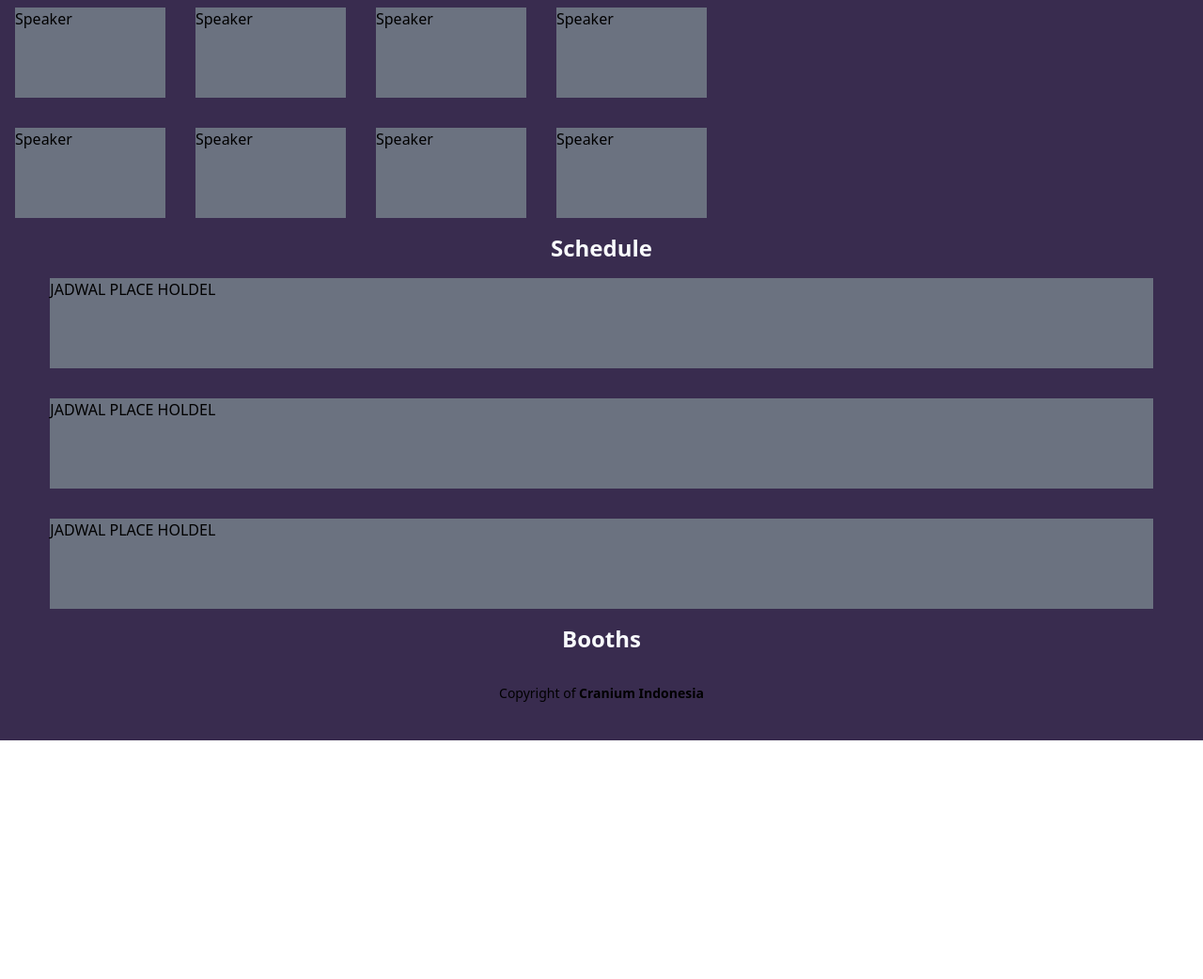
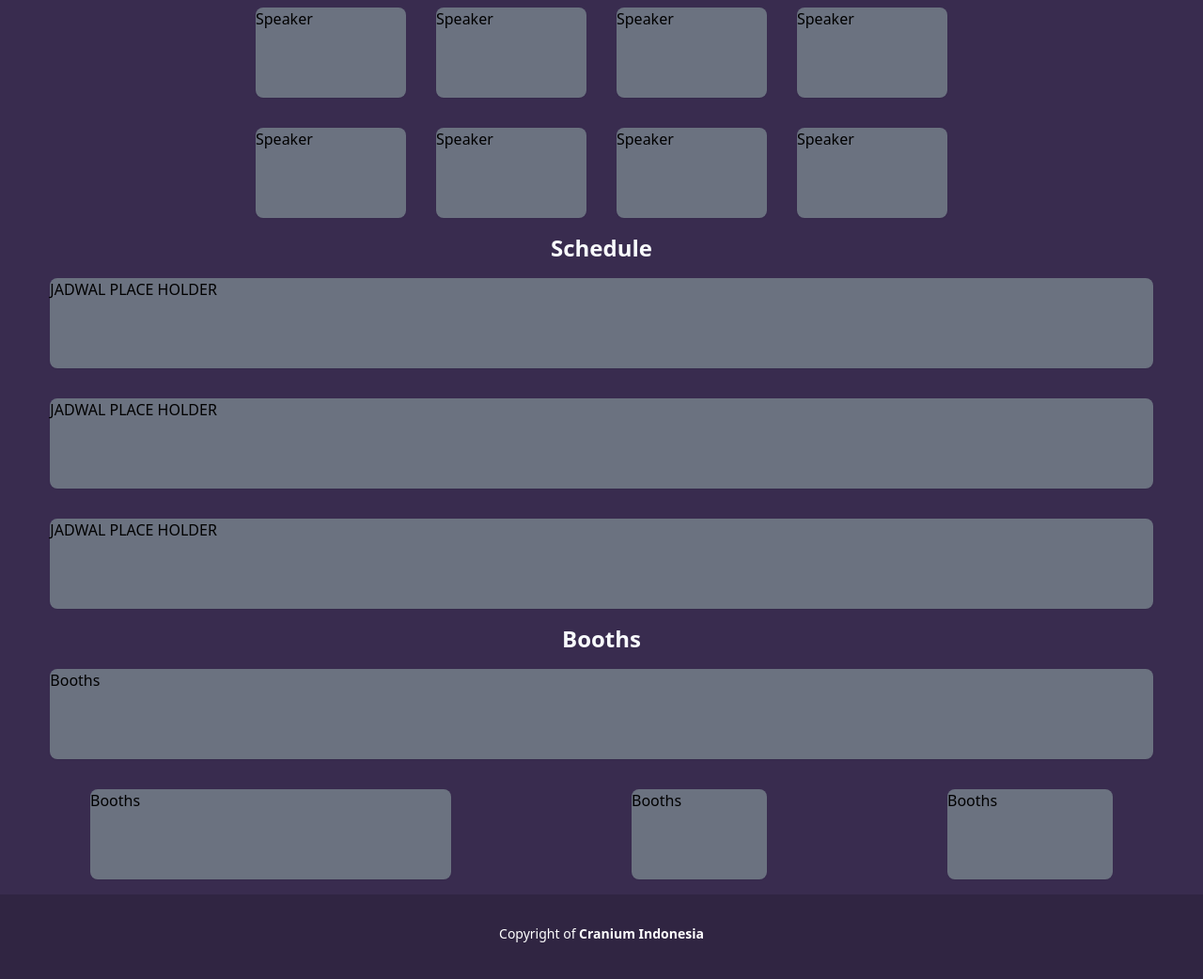
Before and after one commit to Darren-34810/mockup-cr, a website: page src/eventlandingpage.html in a window 1280 px wide. Shown: the part 660-1702 px from the top of the page at 94% size. Before the commit the page ends 1448 px from the top, so only its background shows below. Drawn offline with nearby package versions, Linux system fonts and the light colour scheme.

Commit message:
Penambahan sama Booth dan Minor Change

```diff
--- a/src/eventlandingpage.html
+++ b/src/eventlandingpage.html
@@ -13,35 +13,37 @@
         theme: {
           extend: {
             spacing: {
-              13: '3.25rem',
+              13: '3.25rem'
             },
             fontFamily: {
               inter: ['Inter']
             },
             colors: {
-              jandamuda : '#392c4f'
+              jandamuda : '#392c4f',
+              dewasa : '#302542'
 
             }
           },
         },
       };
     </script>
+
     <title>Document</title>
     <!-- <style type="text/tailwindcss">
         *{
             border : 1px solid red;
          }
-    </style> -->
+    </style>   -->
 
 </head>
 <body>
-    <nav class="bg-jandamuda shadow-lg">
+    <nav class="bg-dewasa shadow-lg">
 		<div class="max-w-6xl mx-auto px-4">
 			<div class="flex justify-between">
 				<div class="flex space-x-7">
                     <div>
                         <a href="#" class="flex items-center py-4 px-2">
-                        <span class="font-semibold text-gray-500 text-lg">Cranium</span>
+                        <span class="font-semibold text-white text-lg">Cranium</span>
                         </a>
                     </div>
                 </div>
@@ -50,17 +52,16 @@
     </nav>
 
     <!-- bagian atas -->
-
     <section class="flex flex-row bg-jandamuda">
 
        <div class="flex-auto ml-auto mt-0 w-96 h-80">
-        <div class="mx-4 my-5 h-56 bg-gray-500">
+        <div class="mx-4 my-5 h-56 shadow-sm bg-gray-500 rounded-lg">
           SCHEDULE PLACING
         </div>
        </div>
 
        <div class=" flex-auto ml-auto mt-0 w-96 h-80">
-          <div class="mx-4 my-4 h-60 bg-white">
+          <div class="mx-4 my-4 h-60 shadow-sm bg-white rounded-lg">
             Asset
           </div>
         </div>
@@ -74,7 +75,7 @@
         <p>Lorem ipsum dolor sit amet consectetur adipisicing elit. Ex, dolore!</p>
       </div>
       <div class=" flex-auto ml-auto mt-0 w-96 h-60">
-        <div class="mx-4 my-4 w-40 h-48 bg-white">
+        <div class="mx-4 my-4 w-40 h-48 shadow-sm bg-white rounded-lg">
           Person Card
         </div>
       </div>
@@ -84,63 +85,79 @@
     <div class="mx-auto text-center px-8 bg-jandamuda">
       <p class="text-slate-50 text-2xl font-bold">Speaker</p>
     </div>
-    <section class=" mx-auto items-center flex flex-row  bg-jandamuda">
-          <div class="mx-4 items-center w-40 h-24 bg-gray-500">
+    <section class="flex flex-row justify-center bg-jandamuda">
+          <div class="mx-4 my-4 items-center w-40 h-24 shadow-sm bg-gray-500 rounded-lg">
             Speaker
           </div>
-          <div class="mx-4 my-4 items-center w-40 h-24 bg-gray-500">
+          <div class="mx-4 my-4 items-center w-40 h-24 shadow-sm bg-gray-500 rounded-lg">
             Speaker
           </div>
-          <div class="mx-4 my-4 items-center w-40 h-24 bg-gray-500">
+          <div class="mx-4 my-4 items-center w-40 h-24 shadow-sm bg-gray-500 rounded-lg ">
             Speaker
           </div>
-          <div class="mx-4 my-4 items-center w-40 h-24 bg-gray-500">
+          <div class="mx-4 my-4 items-center w-40 h-24 shadow-sm bg-gray-500 rounded-lg">
            Speaker
           </div>
     </section>
-    <section class="mx-auto flex flex-row  bg-jandamuda">
-      <div class="mx-4 my-4 items-center w-40 h-24 bg-gray-500">
+    <section class="flex flex-row justify-center  bg-jandamuda">
+          <div class="mx-4 my-4 items-center w-40 h-24 shadow-sm bg-gray-500 rounded-lg">
             Speaker
           </div>
-      <div class="mx-4 my-4 items-center w-40 h-24 bg-gray-500">
+          <div class="mx-4 my-4 items-center w-40 h-24 shadow-sm bg-gray-500 rounded-lg">
             Speaker
           </div>
-      <div class="mx-4 my-4 items-center w-40 h-24 bg-gray-500">
+          <div class="mx-4 my-4 items-center w-40 h-24 shadow-sm bg-gray-500 rounded-lg">
             Speaker
           </div>
-      <div class="mx-4 my-4 items-center w-40 h-24 bg-gray-500">
+          <div class="mx-4 my-4 items-center w-40 h-24 shadow-sm bg-gray-500 rounded-lg">
             Speaker
           </div>
     </section>
+
   <!-- bagian Jadwal -->
     <div class="mx-auto text-center px-8 bg-jandamuda">
       <p class="text-slate-50 text-2xl font-bold">Schedule</p>
     </div>
     <section class="flex flex-col  bg-jandamuda">
-      <div class="mx-auto  my-4 w-11/12 h-24 bg-gray-500">
-       JADWAL PLACE HOLDEL
+      <div class="mx-auto  my-4 w-11/12 h-24 shadow-sm bg-gray-500 rounded-lg">
+       JADWAL PLACE HOLDER
       </div>
-      <div class="mx-auto  my-4 w-11/12 h-24 bg-gray-500">
-        JADWAL PLACE HOLDEL
+      <div class="mx-auto  my-4 w-11/12 h-24 shadow-sm bg-gray-500 rounded-lg">
+        JADWAL PLACE HOLDER
        </div>
-       <div class="mx-auto  my-4 w-11/12 h-24 bg-gray-500">
-        JADWAL PLACE HOLDEL
+       <div class="mx-auto  my-4 w-11/12 h-24 shadow-sm bg-gray-500 rounded-lg">
+        JADWAL PLACE HOLDER
        </div>
       </section>
 
 
     <!-- bagian booth -->
-    <section>
+    <section class="flex flex-col bg-jandamuda">
       <div class="mx-auto text-center px-8 bg-jandamuda">
         <p class="text-slate-50 text-2xl font-bold">Booths</p>
       </div>
+      <div class="mx-auto  my-4 w-11/12 h-24 shadow-sm bg-gray-500 rounded-lg">
+        Booths
+      </div>
     </section>
+    <section class="flex flex-row  justify-center bg-jandamuda">
+      <div class="mx-auto  my-4 w-96 h-24 shadow-sm bg-gray-500 rounded-lg">
+        Booths
+      </div>
+      <div class="mx-auto  my-4 w-36 h-24 shadow-sm bg-gray-500 rounded-lg">
+        Booths
+      </div>
+      <div class="mx-auto  my-4 w-44 h-24 shadow-sm bg-gray-500 rounded-lg">
+        Booths
+      </div>
+    </section>
+
 
     <!-- batas Footer -->
     <section>
-      <footer class="w-full bg-jandamuda py-8">
+      <footer class="w-full bg-dewasa py-8">
         <div class="container mx-auto text-center px-8">
-            <p class="text-grey-dark mb-2 text-sm">Copyright of <span class="font-bold">Cranium Indonesia</span></p>
+            <p class="text-white mb-2 text-sm">Copyright of <span class="font-bold">Cranium Indonesia</span></p>
         </div>
       </footer>
     </section>
```
Lines whose indentation alone changed are shown as unchanged.
